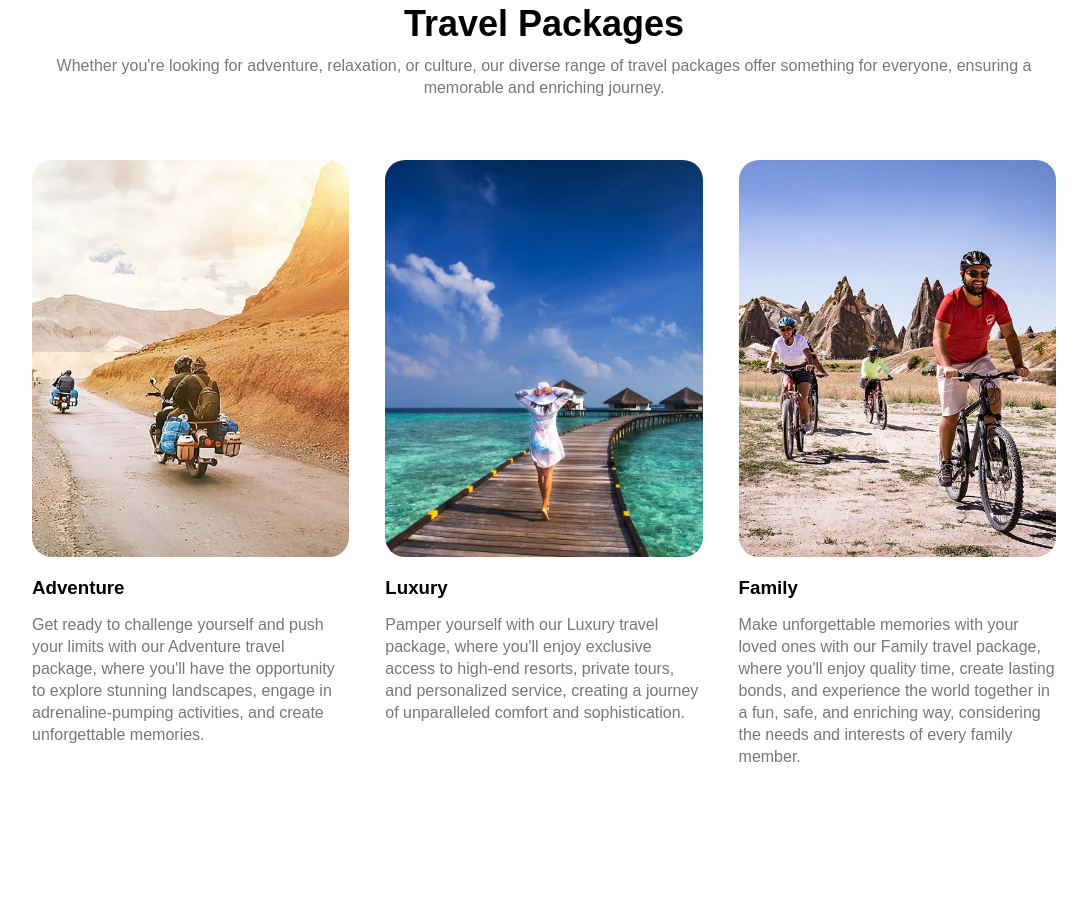
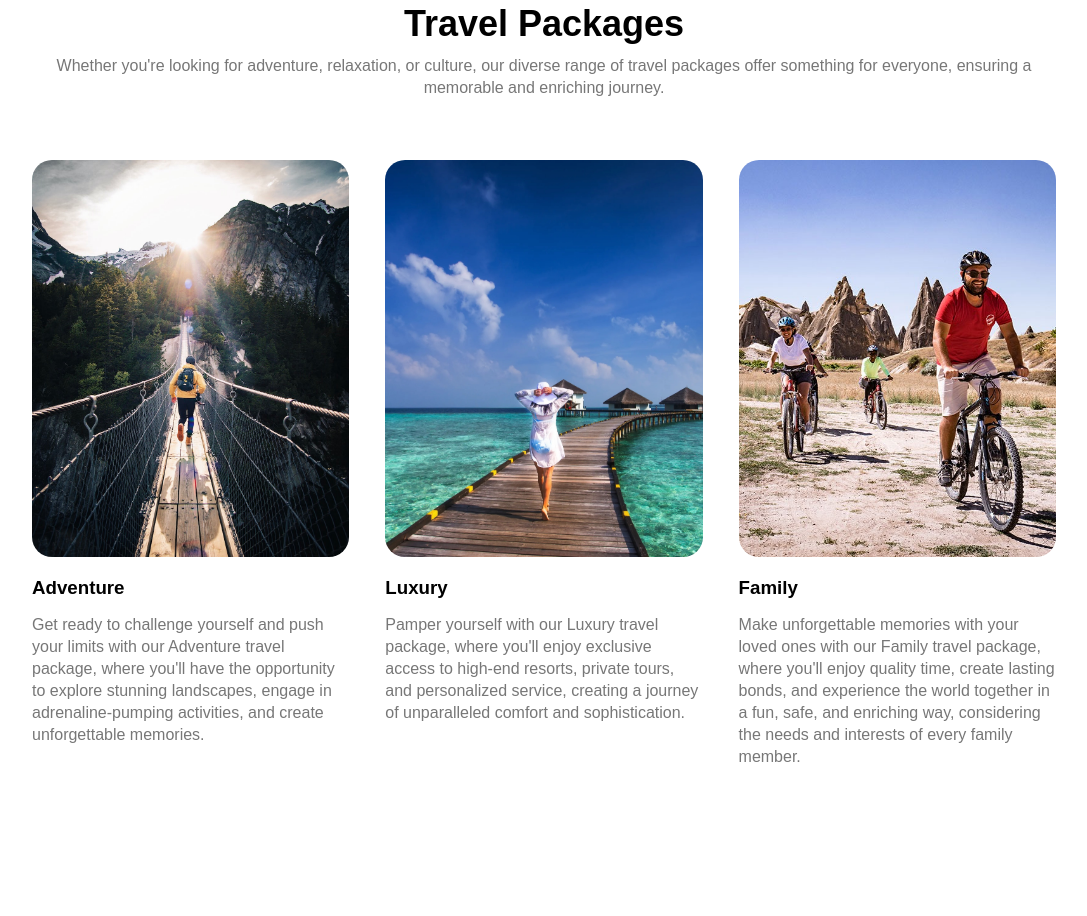
Before and after one commit to varaticalexandru/travago.github.io, a plain HTML site: page index.html in a window 1280 px wide. Shown: the part 2212-3128 px from the top of the page, without its empty margins (96-1183 px from the left). Drawn offline with Linux system fonts and the light colour scheme.

Commit message:
upd travel packages imgs

```diff
--- a/index.html
+++ b/index.html
@@ -160,7 +160,7 @@
 
         <div class="row">
             <div class="packages-col">
-                <img src="/images/img_14_1.jpg" alt="adventure" onclick="redirectTo('services.html#packages')">
+                <img src="/images/img_28.jpg" alt="adventure" onclick="redirectTo('services.html#packages')">
                 <h3>Adventure</h3>
                 <p>Get ready to challenge yourself and push your limits with our Adventure travel package, where you'll
                     have the opportunity to explore stunning landscapes, engage in adrenaline-pumping activities, and
```
Also changed, not shown: services.html (+1 -1 lines), documentation/footer.png (added), documentation/home/home_cto.png (added), documentation/home/home_header.png (added), documentation/home/home_services.png (added), documentation/home/home_testimonials.png (added), documentation/services/services_subheader_services.png (added), images/img_28.jpg (added), 2 other files.
